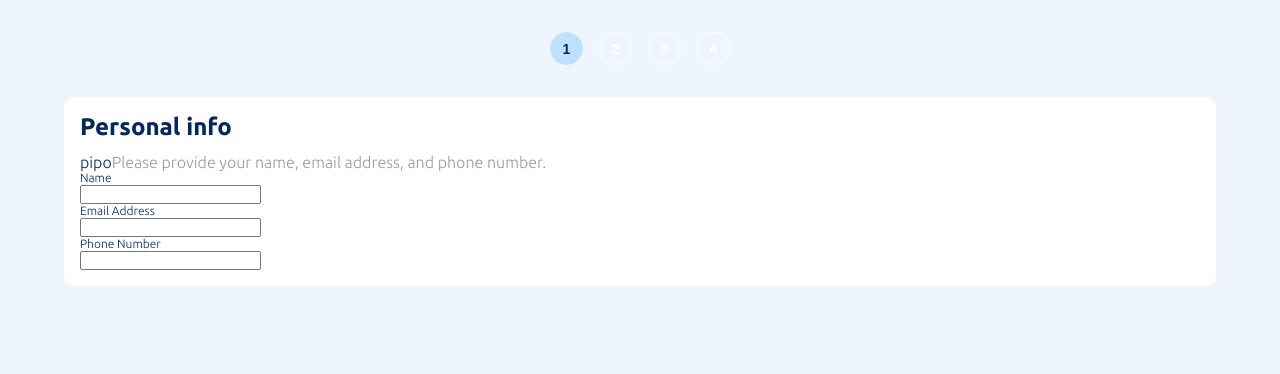
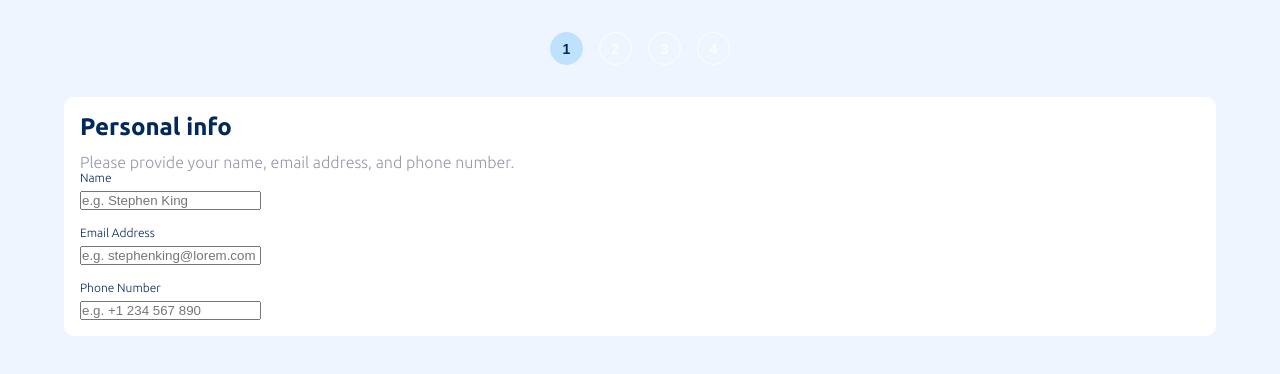
Before and after one commit to biancahpp/multi-step-form, a Next.js app: page /form in a window 1280 px wide. Shown: the top 374 px of the page. Built offline with nearby package versions, Linux system fonts and the light colour scheme.

Commit message:
add text input and basic styling

```diff
--- a/app/components/Card/Card.tsx
+++ b/app/components/Card/Card.tsx
@@ -1,26 +1,31 @@
 "use client";
 import { useFormStore } from "@/store/form-store";
 import styles from "./card.module.scss";
+import TextInput from "../TextInput/TextInput";
 
 export default function Card() {
-  const { selectedStep, setSelectedStep } = useFormStore((state) => ({
+  const { selectedStep } = useFormStore((state) => ({
     selectedStep: state.selectedStep,
-    setSelectedStep: state.setSelectedStep,
   }));
 
   return (
-    <div className={styles.card}>
-      <h1>{selectedStep.title}</h1>pipo
+    <section className={styles.card}>
+      <h1>{selectedStep.title}</h1>
       <span>{selectedStep.subtitle}</span>
       <div>
         {selectedStep.textFields &&
-          selectedStep.textFields.map((field) => (
-            <>
-              <label htmlFor={field.name}>{field.name}</label>
-              <input type={field.type} id={field.name} name={field.name} />
-            </>
+          selectedStep.textFields.map((field, index) => (
+            <TextInput
+              field={field}
+              isLast={
+                selectedStep.textFields &&
+                selectedStep.textFields.length - 1 === index
+                  ? true
+                  : false
+              }
+            />
           ))}
       </div>
-    </div>
+    </section>
   );
 }
--- /dev/null
+++ b/app/components/TextInput/TextInput.tsx
@@ -0,0 +1,24 @@
+import { FormTextFieldI } from "@/interfaces/form";
+import styles from "./text-input.module.scss";
+
+interface Props {
+  field: FormTextFieldI;
+  isLast: boolean;
+}
+
+export default function TextInput({ field, isLast }: Props) {
+  return (
+    <>
+      <label htmlFor={field.name} className={styles.label}>
+        {field.name}
+      </label>
+      <input
+        type={field.type}
+        id={field.name}
+        name={field.name}
+        placeholder={field.placeholder}
+        className={`${styles.input} ${isLast ? styles.isLast : ""}`}
+      />
+    </>
+  );
+}
--- /dev/null
+++ b/app/components/TextInput/text-input.module.scss
@@ -0,0 +1,13 @@
+@import "../../variables.module.scss";
+
+.label {
+  margin-bottom: $xxs;
+}
+
+.input {
+  margin-bottom: $sm;
+}
+
+.isLast {
+  margin-bottom: 0;
+}
--- a/app/variables.module.scss
+++ b/app/variables.module.scss
@@ -9,6 +9,7 @@ $grey: #9699aa;
 $tablet: 769px;
 
 // Spacing
+$xxs: 6px;
 $xs: 12px;
 $sm: 16px;
 $md: 32px;
--- a/interfaces/form.ts
+++ b/interfaces/form.ts
@@ -23,7 +23,7 @@ export interface FormStepI {
   };
 }
 
-interface FormTextFieldI {
+export interface FormTextFieldI {
   name: string;
   required: boolean;
   placeholder: string;
```
